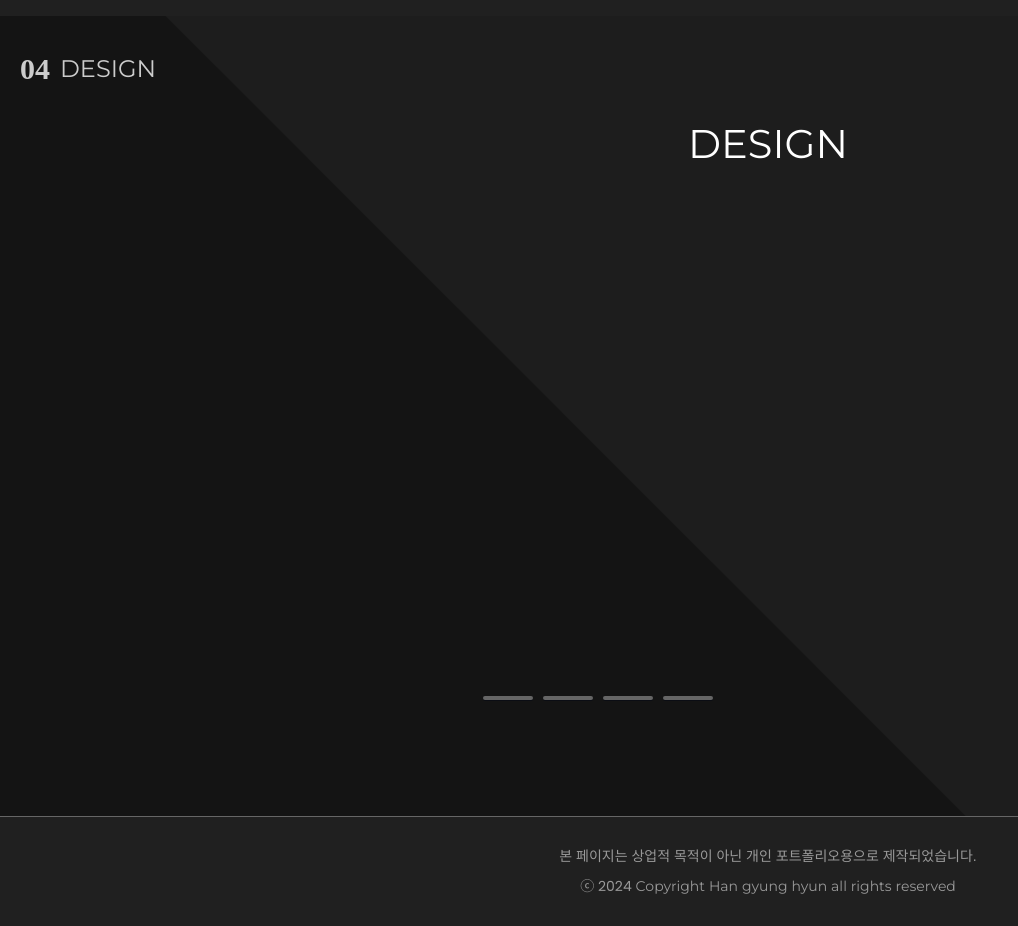
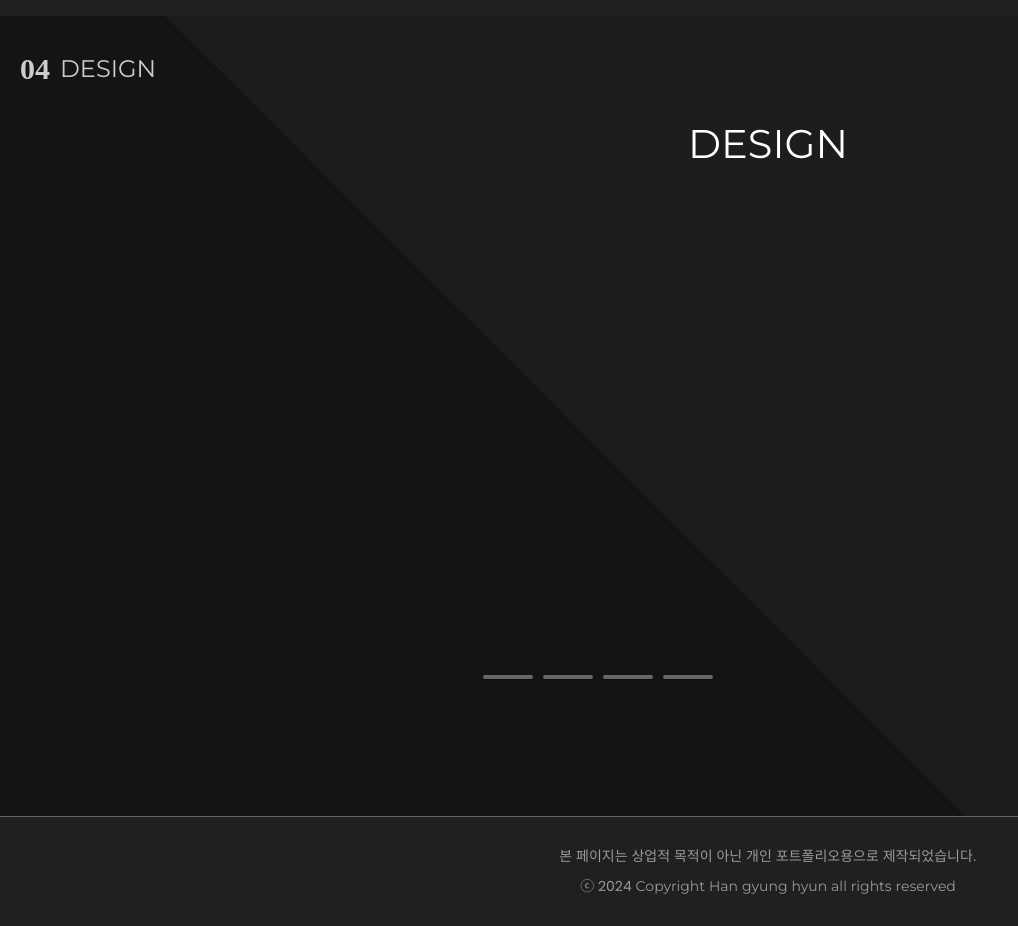
Before and after one commit to gla9940/portfolio, a plain HTML site: page index.html in a window 1536 px wide. Shown: the part 9217-10143 px from the top of the page, without its empty margins (0-1018 px from the left). Drawn offline with nearby package versions, Linux system fonts and the light colour scheme; a script that the page names is missing; files whose address does not match are found by name; a web font is replaced by a local one.

Commit message:
Update slide.css

```diff
--- a/css/slide.css
+++ b/css/slide.css
@@ -485,6 +485,10 @@ a {
   flex: 1;
 }
 
+.pagination {
+  top: calc(100% - 80px);
+}
+
 @media screen and (min-width: 1400px){
   .ms--images .ms-slide__image-container {
     width: 90%;
@@ -492,4 +496,8 @@ a {
     background-color: rgba(0, 0, 0, 0.3);
     overflow: hidden;
 }
+
+.pagination {
+  top: calc(100% - 150px);
 }
+}
```
